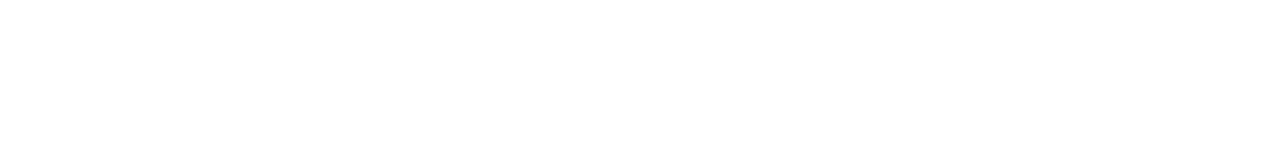
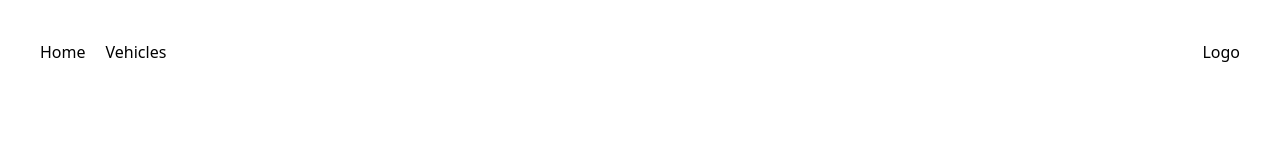
Before and after one commit to TheTobiGit/puTransportSys, a website: page src/index.html in a window 1280 px wide. Drawn offline with Linux system fonts and the light colour scheme.

Commit message:
base module setup

```diff
--- a/src/index.html
+++ b/src/index.html
@@ -10,7 +10,17 @@
 </head>
 
 <body>
-
+  <div class="hero">
+    <div class="flex justify-between p-10">
+      <nav>
+        <ul class="flex gap-5">
+          <li>Home</li>
+          <li>Vehicles</li>
+        </ul>
+      </nav>
+      <div class="logo">Logo</div>
+    </div>
+  </div>
 </body>
 
 </html>
--- /dev/null
+++ b/src/scss/_fonts.scss
@@ -0,0 +1,3 @@
+@import url('https://fonts.googleapis.com/css2?family=DM+Sans:ital,wght@0,400;0,500;0,700;1,400;1,500;1,700&display=swap');
+
+$primaryfont: 'DM Sans', sans-serif;
--- /dev/null
+++ b/src/scss/_mixin.scss
@@ -0,0 +1,20 @@
+@mixin button-white {
+  background: white;
+  color: black;
+  border-radius: 5px;
+  border: none;
+}
+
+@mixin button-black {
+  background: black;
+  color: white;
+  border-radius: 5px;
+  border: none;
+}
+
+@mixin button-grey {
+  background: #F2F2F2;
+  color: #7E7E7E;
+  border-radius: 5px;
+  border: none;
+}
--- a/src/scss/main.scss
+++ b/src/scss/main.scss
@@ -0,0 +1,2 @@
+@use 'fonts';
+@use 'mixin';
--- /dev/null
+++ b/tailwind.config.js
@@ -0,0 +1,8 @@
+/** @type {import('tailwindcss').Config} */
+module.exports = {
+  content: ["src/index.html"],
+  theme: {
+    extend: {},
+  },
+  plugins: [],
+}
```
Also changed, not shown: package.json (+20 -1 lines), dist/css/main.css, src/img/hero.jpg (added), src/img/hero2.png (added), src/tailwind/input.css (added), 1 other file.
